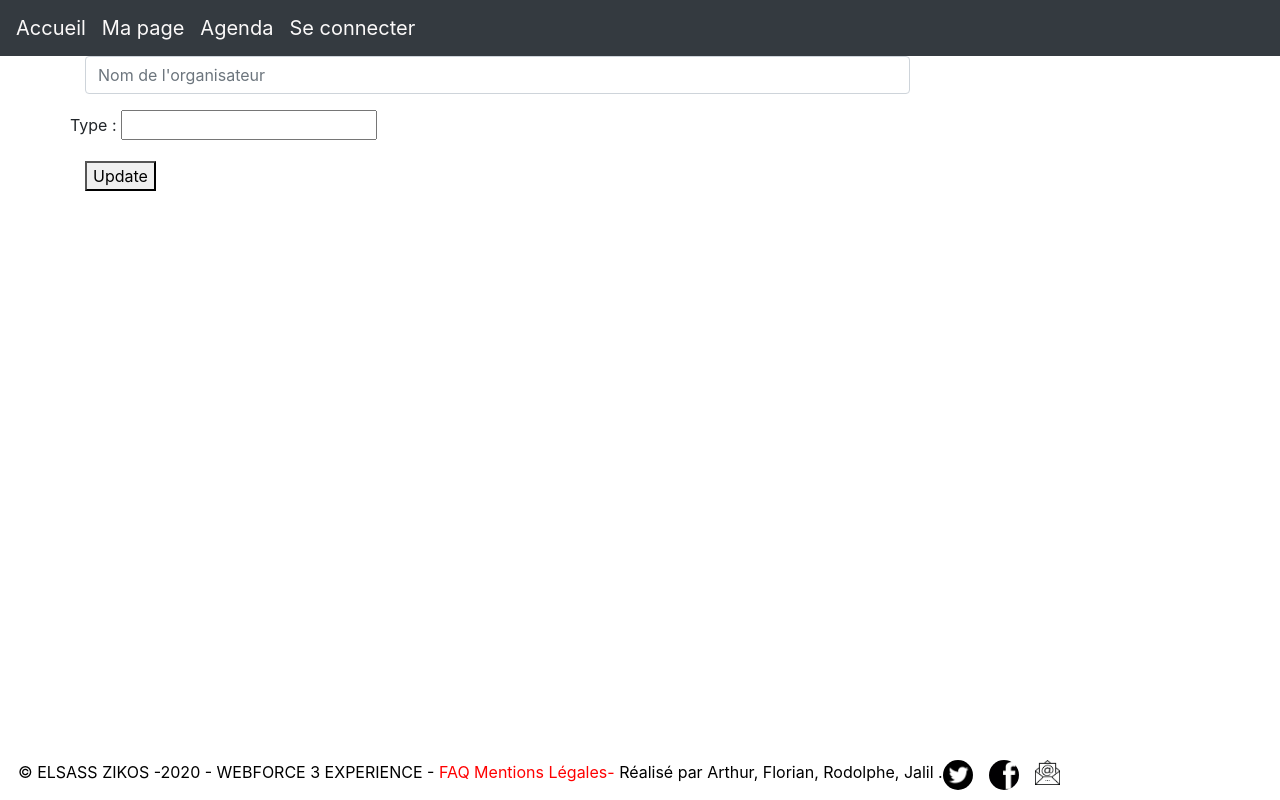
After one commit to Archaros1/projet_music, a Symfony app: template templates/forms/update_orga.html.twig in a window 1280 px wide. The commit adds this page. Run offline with Twig, Linux system fonts and the light colour scheme; the template is opened without the code that fills it, so the values that code supplies are empty; form fields are guessed from the names that the template uses; some libraries are stand-ins or nearby versions.

Commit message:
update_orga op

```diff
--- a/config/routes.yaml
+++ b/config/routes.yaml
@@ -39,11 +39,11 @@ groupe_home:
   controller: App\Controller\GroupeController::index
 
 groupe_update:
-  path: /update_infos
+  path: /update_infos/groupe
   controller: App\Controller\FormController::updateGroupe
 
 orga_update:
-  path: /update_infos
+  path: /update_infos/organisateur
   controller: App\Controller\FormController::updateOrga
 
 
--- /dev/null
+++ b/templates/forms/update_orga.html.twig
@@ -0,0 +1,24 @@
+{% extends "base.html.twig" %}
+
+{% block body %}
+	<div class="container">
+	{{ form_start(orgaForm) }}
+		<div class="row">
+			<div class="col-9">
+				{{ form_row(orgaForm.name, {'attr' : {placeholder : "Nom de l'organisateur", 'class': 'form-control'}, 'label' : false}) }}
+
+			</div>
+		</div>
+		<div class="row">
+			{{ form_row(orgaForm.type, {'attr' : {'class': 'ml-1'}, 'label' : "Type : "}) }}
+		</div>
+
+		<div class="row">
+			<div class="col">
+				{{ form_row(orgaForm.submit, {'attr' : {'class': ''}, 'label' : "Update"}) }}
+			</div>
+		</div>
+
+	{{ form_end(orgaForm) }}
+	</div>
+{% endblock %}
--- a/templates/organisateur/orga_home.html.twig
+++ b/templates/organisateur/orga_home.html.twig
@@ -18,7 +18,8 @@
             <p>Votre email identifiant est : <br><strong>{{orga.account.email}}</strong></p>
 
             <a href="{{ path('form_ann') }}" class="btn btn-primary mb-4">Créer une annonce</a>
-            <a href="#" class="btn btn-primary mb-4">Modifier mes informations</a>
+            <a href="{{ path('orga_update') }}" class="btn btn-primary mb-4">Modifier mes informations</a>
+
         </div>
 
         <div class="col">
```
Also changed, not shown: src/Controller/FormController.php (+28 -2 lines).
